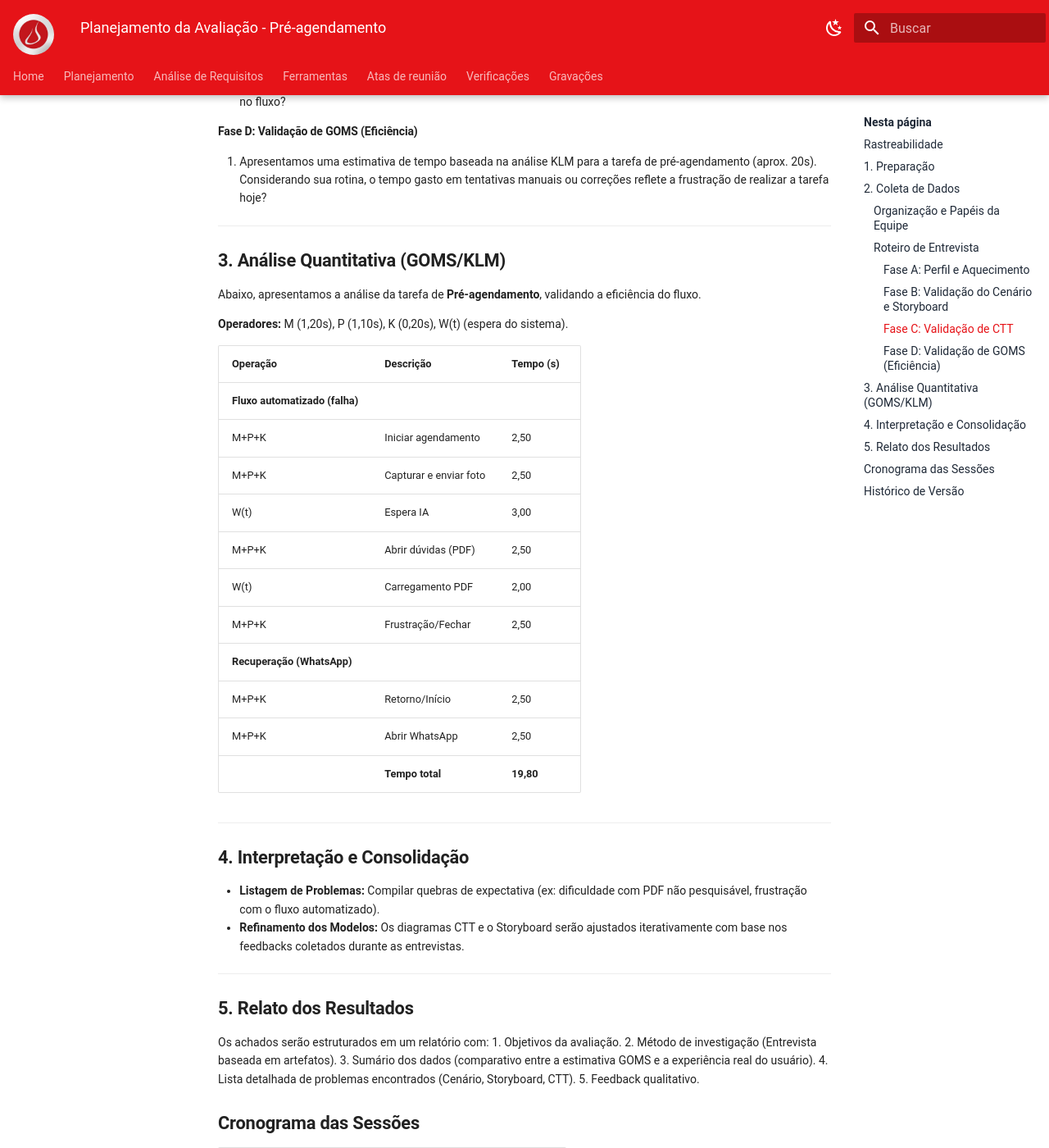
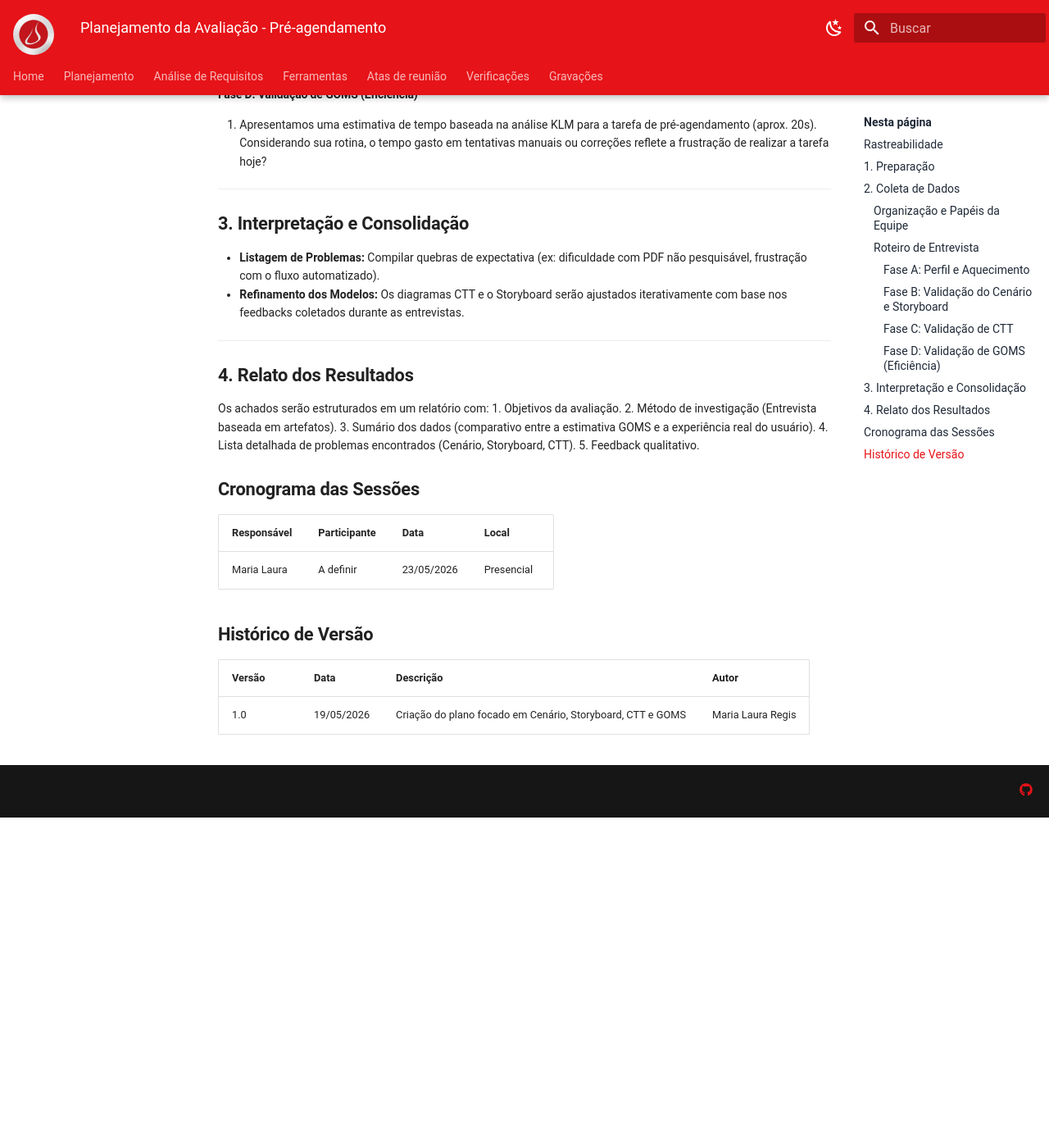
Before and after one commit to Interacao-Humano-Computador/2026.1-Grupo07, an MkDocs documentation site: the page built from docs/AvaliacaoeDesenvolvimento/AnaliseDeTarefas/PlanejamentosDaAvaliacaoDoGrupo/PlanajamentoMaria.md, in a window 1280 px wide and 1400 px high, scrolled down 1469 px. Shown: the whole window at 82% size. Built offline with MkDocs 1.6.1 and Material for MkDocs 9.7.7, drawn with Linux system fonts in a browser that asks for light colours; after the commit the page ends 2466 px from its top, so only the background shows below that; some of the changed text lies outside the part shown.

Commit message:
adiciona planejamento da avaliação das analises de tarefa Pre-agendamento

```diff
--- a/docs/AvaliacaoeDesenvolvimento/AnaliseDeTarefas/PlanejamentosDaAvaliacaoDoGrupo/PlanajamentoMaria.md
+++ b/docs/AvaliacaoeDesenvolvimento/AnaliseDeTarefas/PlanejamentosDaAvaliacaoDoGrupo/PlanajamentoMaria.md
@@ -30,9 +30,8 @@
 A coleta será realizada de forma **presencial**, em ambiente reservado. Durante a sessão, o participante analisará os artefatos de forma sequencial enquanto responde a uma entrevista semiestruturada.
 
 ### Organização e Papéis da Equipe
-* **Avaliador/Condutor:** [Nome]
-* **Anotador:** [Nome]
-* **Cinegrafista:** [Nome]
+* **Avaliador/Condutor:** [Maria Laura]
+
 
 ### Roteiro de Entrevista
 
@@ -54,36 +53,16 @@
 
 ---
 
-## 3. Análise Quantitativa (GOMS/KLM)
 
-Abaixo, apresentamos a análise da tarefa de **Pré-agendamento**, validando a eficiência do fluxo.
 
-**Operadores:** M (1,20s), P (1,10s), K (0,20s), W(t) (espera do sistema).
-
-| Operação | Descrição | Tempo (s) |
-| :--- | :--- | :--- |
-| **Fluxo automatizado (falha)** | | |
-| M+P+K | Iniciar agendamento | 2,50 |
-| M+P+K | Capturar e enviar foto | 2,50 |
-| W(t) | Espera IA | 3,00 |
-| M+P+K | Abrir dúvidas (PDF) | 2,50 |
-| W(t) | Carregamento PDF | 2,00 |
-| M+P+K | Frustração/Fechar | 2,50 |
-| **Recuperação (WhatsApp)** | | |
-| M+P+K | Retorno/Início | 2,50 |
-| M+P+K | Abrir WhatsApp | 2,50 |
-| | **Tempo total** | **19,80** |
-
----
-
-## 4. Interpretação e Consolidação
+## 3. Interpretação e Consolidação
 
 * **Listagem de Problemas:** Compilar quebras de expectativa (ex: dificuldade com PDF não pesquisável, frustração com o fluxo automatizado).
 * **Refinamento dos Modelos:** Os diagramas CTT e o Storyboard serão ajustados iterativamente com base nos feedbacks coletados durante as entrevistas.
 
 ---
 
-## 5. Relato dos Resultados
+## 4. Relato dos Resultados
 
 Os achados serão estruturados em um relatório com:
 1. Objetivos da avaliação.
@@ -95,7 +74,7 @@
 ## Cronograma das Sessões
 | Responsável | Participante | Data | Local |
 | :--- | :--- | :--- | :--- |
-| [Nome] | [Nome] | DD/MM/AAAA | Presencial |
+| Maria Laura | A definir | 23/05/2026 | Presencial |
 
 ## Histórico de Versão
 | Versão | Data | Descrição | Autor |
```
